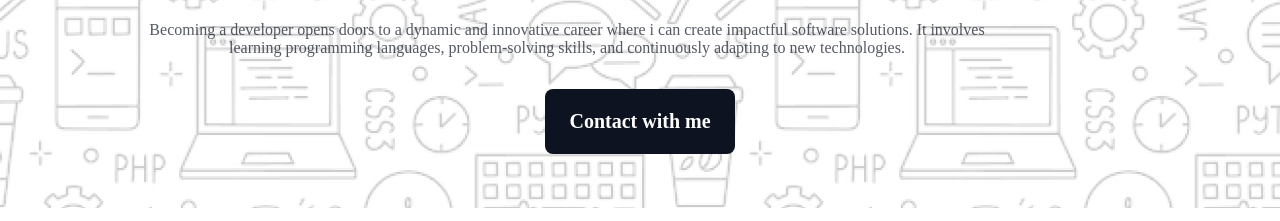
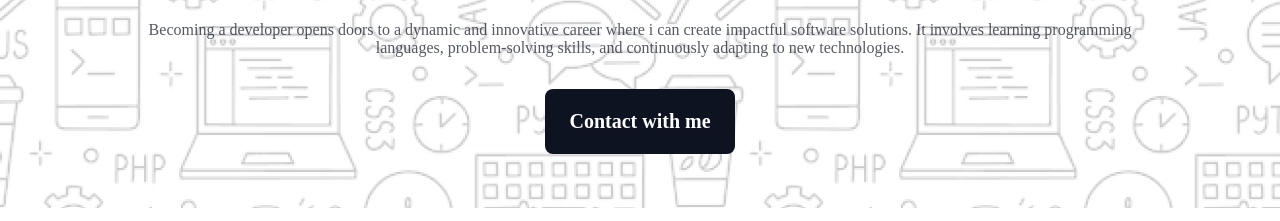
Before and after one commit to SobhanMridha/First-Assignment, a plain HTML site: page index.html in a window 1280 px wide. Shown: the part 579-800 px from the top of the page. Drawn offline with Linux system fonts and the light colour scheme; a web font is replaced by a local one.

Commit message:
fix banner paragraph

```diff
--- a/style.css
+++ b/style.css
@@ -80,12 +80,14 @@ nav button:hover {
   font-size: 48px;
   font-weight: 800;
   margin-top: 32px;
+  text-align: center;
 }
 
 .banner-contant p {
-  width: 852px;
+  width: 998px;
   margin-top: 24px;
   margin-bottom: 32px;
+  text-align: center;
 }
 
 .banner-contant button {
```
